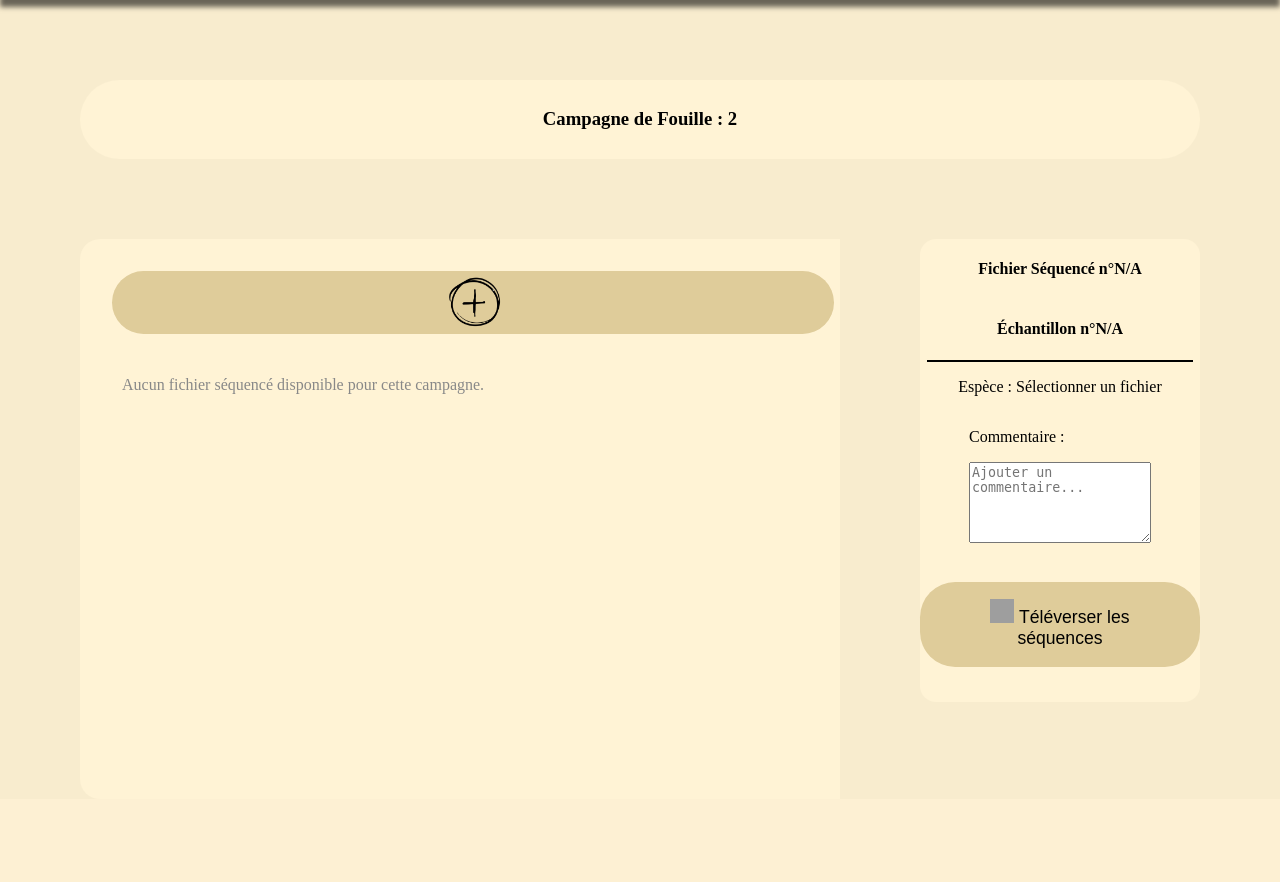
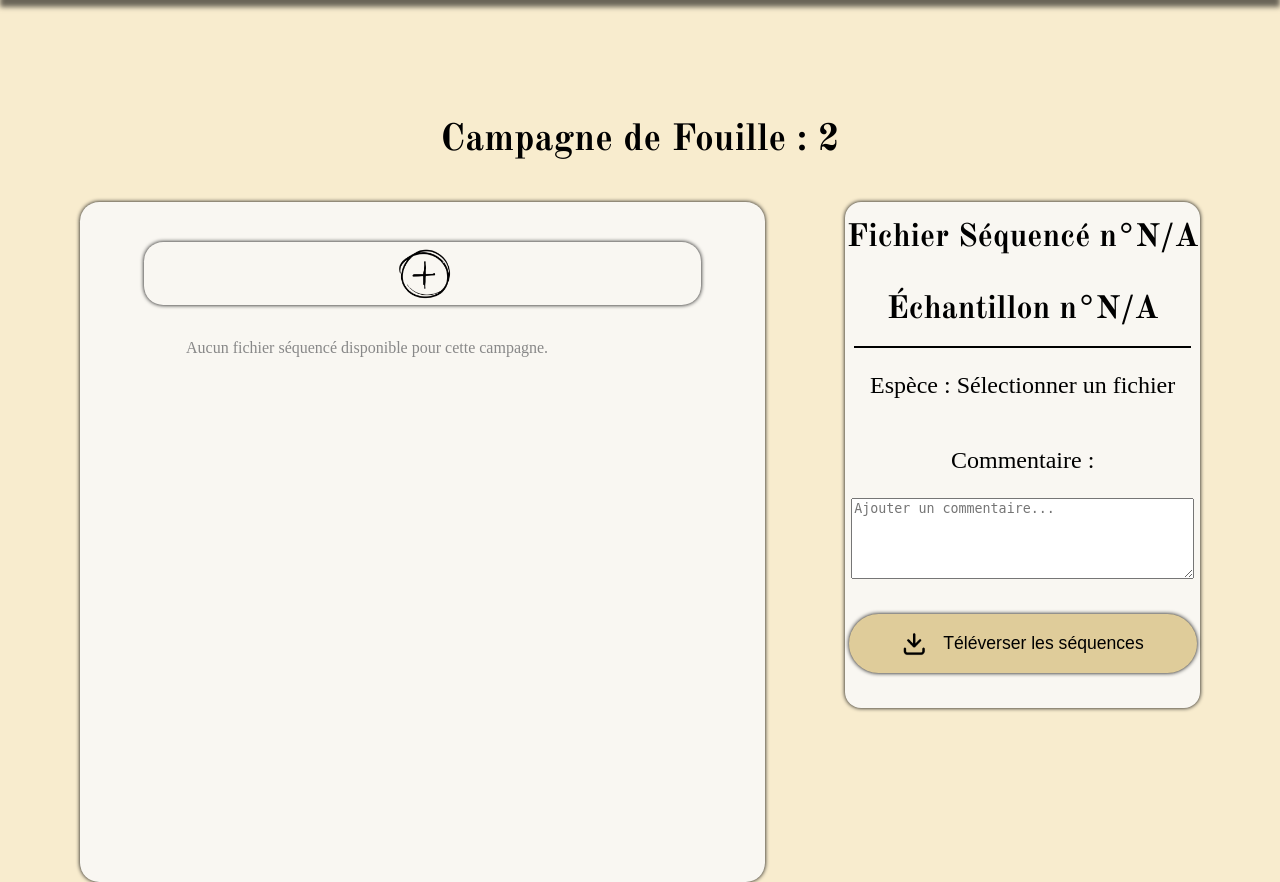
Before and after one commit to JorisVachey/SAE_ADN, a Flask app: page /echantillons/2/ in a window 1280 px wide. Shown: the part 112-994 px from the top of the page. Before the commit the page ends 779 px from the top, so only its background shows below. Run offline with Flask 3, Linux system fonts and the light colour scheme; a user stored in the database is signed in; data comes from the database, SQL or seed files in the repository; grey boxes are pictures that could not be loaded.

Commit message:
modification html/css page fichierSequence

```diff
--- a/flask/monApp/static/css/styles_accueil.css
+++ b/flask/monApp/static/css/styles_accueil.css
@@ -103,7 +103,7 @@
     box-shadow: 0px 0px 4px 0px rgb(0, 0, 0);
 }
 
-.position button:hover {
+.position a:hover {
     transform: scale(1.05);
 }
 
--- a/flask/monApp/static/css/styles_fichier_sequence.css
+++ b/flask/monApp/static/css/styles_fichier_sequence.css
@@ -3,16 +3,15 @@
     flex-direction: column;
     align-items: center;
     justify-content: center;
-    gap: 5em;
     margin: 5em;
 }
 
 .titre {
     width: 100%;
-    padding: 0.6em 0;
-    background-color: #fff3d5;
-    border-radius: 3em;
     text-align: center;
+    font-family: 'Old Standard TT', serif;
+    font-size: 2em;
+    margin: 0;
 }
 
 .detail {
@@ -32,15 +31,19 @@
 }
 
 .lstFichier {
-    flex-basis: 65%;
+    display: flex;
+    flex-direction: column;
+    gap: 1.5em;
+    flex-basis: 55%;
     flex-grow: 1;
-    background-color: #fff3d5;
-    border-radius: 1em;
+    background-color: #F9F7F2;
+    border-radius: 1.2em;
+    box-shadow: 0px 0px 4px 0px rgb(0, 0, 0);
     align-self: flex-start;
-    height: 35em;
+    height: 40em;
     overflow-y: auto;
     border: 0.125em solid var(--header);
-    border-radius: 20px 0 0 20px;
+    padding: 2.5em 4em 0 4em;
 }
 
 .lstFichier p {
@@ -49,17 +52,37 @@
     transition: 0.3s;
 }
 
-.lstFichier p:hover {
-    background-color: #dfcc9a;
+.case {
+    display: flex;
+    flex-direction: row;
+    align-items: center;
+    border-radius: 1.2em;
+    box-shadow: 0px 0px 4px 0px rgb(0, 0, 0);
+    transition: 0.4s;
+    gap: 2em;
+    transition: 0.4s;
+}
+
+
+.case:hover,
+.plus:hover  {
+    transform: scale(1.02);
+}
+
+.fossile {
+    width: auto;
+    height: 10em;
+    border-radius: 1.4em 0 0 1.4em;
 }
 
 .detailFichier {
-    flex-basis: 25%;
-    background-color: #fff3d5;
+    flex-basis: 35%;
+    background-color: #F9F7F2;
     border-radius: 1em;
     display: flex;
     flex-direction: column;
     align-self: flex-start;
+    box-shadow: 0px 0px 4px 0px rgb(0, 0, 0);
     align-items: center;
 }
 
@@ -67,31 +90,65 @@
     margin: 0;
 }
 
+
+.detailFichier h4 {
+    font-family: 'Old Standard TT', serif;
+    font-size: 2em;
+    margin: 0.5em 0;
+}
+
+.detailFichier p {
+    font-size: 1.5em;
+}
+
 .televerser button {
+    display: flex;
+    flex-direction: row;
+    gap: 1em;
+    align-items: center;
     font-size: 1.1em;
     margin: 2em 0;
     background-color: #dfcc9a;
+    box-shadow: 0px 0px 4px 0px rgb(0, 0, 0);
     padding: 1em 3em;
     border-radius: 2em;
     border: none;
+    transition: 0.3s;
 }
 
-.televerser textarea {
+.televerser button:hover {
+    transform: scale(1.05);
+}
+
+.commentaire {
     width: 100% ;
+    display: flex;
+    flex-direction: column;
+    align-items: center;
+}
+
+.commentaire textarea {
+    width: 95%;
 }
 
 .plus {
-    width: 95%;
-    margin: 2em;
-    border-radius: 2em;
-    background-color: #dfcc9a;
+    width: 100%;
+    border-radius: 1.2em;
+    background-color: #F9F7F2;
     display: flex;
     align-items: center;
     justify-content: center;
+    box-shadow: 0px 0px 4px 0px rgb(0, 0, 0);
     padding: 0.3em 0;
+    transition: 0.4s;
 }
 
 .plus img {
     width: 4em;
     height: auto;
 }
+
+.file-item.active {
+    background-color: #dfcc9a;
+    transition: 0.3s;
+}
--- a/flask/monApp/templates/fichier_sequence.html
+++ b/flask/monApp/templates/fichier_sequence.html
@@ -17,13 +17,14 @@
             </div>
 
             {% for fichier in fichiers %}
-            <div class="file-item"
+            <div class="file-item case"
                  data-file-id="{{ fichier.idFichier }}"
                  onclick="showFileInfo(this)">
+                {% set nb = random.randint(1,14) %}
+                <img class="fossile" src="{{ url_for('static', filename='img/fossiles/image' ~ nb ~ '.png') }}" alt="">
                 <p>{{ fichier.nomFichier }}</p>
             </div>
 
-            <div class="trait_horizontal"></div>
             {% endfor %}
             {% if not fichiers %}
             <p style="padding: 10px; color: #888;">Aucun fichier séquencé disponible pour cette campagne.</p>
@@ -50,7 +51,7 @@
     </section>
 </section>
 <script>
-    const ALL_FILE_DATA = {{ all_file_details | tojson | safe }};
+    const ALL_FILE_DATA = JSON.parse('{{ all_file_details | tojson | safe }}');
 
     function showFileInfo(clickedElement) {
         // 1. Récupérer l'ID du fichier (clé dans notre dictionnaire)
--- a/flask/monApp/templates/fouille.html
+++ b/flask/monApp/templates/fouille.html
@@ -1,7 +1,7 @@
 {% extends "base.html" %}
 
 {% block styles_additionnels %}
-    <link rel="stylesheet" href="{{ url_for('static', filename='css/styles_plateforme_accueil.css') }}">
+    <link rel="stylesheet" href="{{ url_for('static', filename='css/styles_plateforme_fouille.css') }}">
 {% endblock %}
 
 {% block main %}
--- a/flask/monApp/templates/plateforme.html
+++ b/flask/monApp/templates/plateforme.html
@@ -1,7 +1,7 @@
 {% extends "base.html" %}
 
 {% block styles_additionnels %}
-    <link rel="stylesheet" href="{{ url_for('static', filename='css/styles_plateforme_accueil.css') }}">
+    <link rel="stylesheet" href="{{ url_for('static', filename='css/styles_plateforme_fouille.css') }}">
 {% endblock %}
 
 {% block main %}
--- a/flask/monApp/views.py
+++ b/flask/monApp/views.py
@@ -318,4 +318,5 @@ def echantillons(numCampagne):
                            campagne=campagne,
                            fichiers=fichiers,
                            initial_details=initial_details,
-                           all_file_details=all_file_details)
+                           all_file_details=all_file_details,
+                           random=random)
```
Also changed, not shown: flask/monApp/static/css/styles_plateforme_fouille.css (renamed from flask/monApp/static/css/styles_plateforme_accueil.css), flask/monApp/static/img/televerser.png (added), 1 other file.
